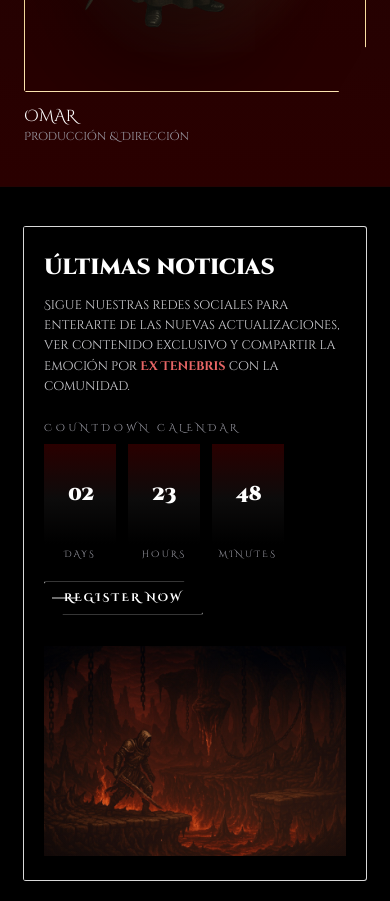
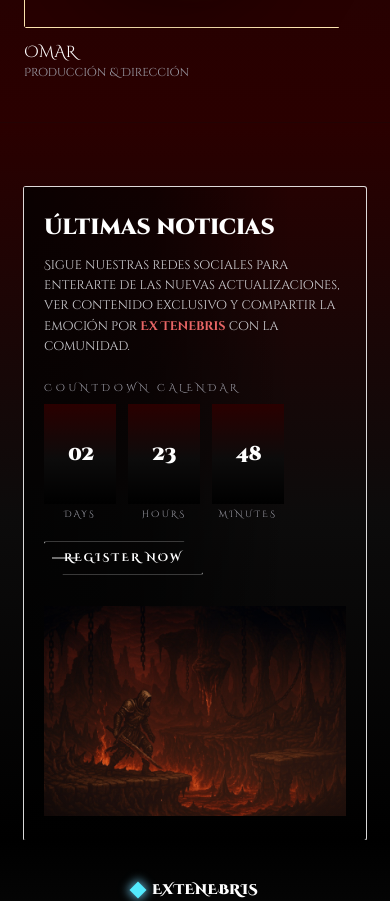
Before and after one commit to mezaaziel06/Ex_Tenebris, a React (Vite) app in the folder EXTENEBRIS/: page / in a window 390 px wide. Shown: the part 6500-7401 px from the top of the page. Built offline with nearby package versions, Linux system fonts and the light colour scheme.

Commit message:
Gradiant

```diff
--- a/EXTENEBRIS/src/assets/components/Galeria/Gallery.tsx
+++ b/EXTENEBRIS/src/assets/components/Galeria/Gallery.tsx
@@ -32,11 +32,11 @@ const InfernoGallery: React.FC = () => {
   return (
     <>
       <section
-        className="
-  relative overflow-hidden text-white py-16 px-6 md:py-24
+  className="
+  relative isolate text-white px-6 md:px-8 pt-16 md:pt-24 overflow-visible
   bg-[#0a0a0a]
-  bg-[linear-gradient(135deg,#2a0000_0%,#0c0b0b_46%,#000000_100%),radial-gradient(900px_700px_at_100%_100%,rgba(110,0,0,.18)_0%,transparent_70%)]
-  bg-no-repeat bg-[length:100%_100%,auto] bg-[position:center,100%_100%]
+  bg-[linear-gradient(180deg,#000000_0%,#0c0b0b_55%,#2a0000_100%),radial-gradient(1100px_720px_at_50%_0%,rgba(110,0,0,.22)_0%,transparent_70%)]
+  bg-no-repeat bg-[length:100%_100%,auto] bg-[position:center,50%_0%]
 "
 >
         {/* grano sutil */}
--- a/EXTENEBRIS/src/assets/components/news.tsx
+++ b/EXTENEBRIS/src/assets/components/news.tsx
@@ -4,8 +4,14 @@ import ira from "../images/ira.jpg";
 const News: React.FC = () => {
   return (
     // sección transparente: el bg lo pone el padre
-    <section id="noticias" className="relative py-10 md:py-16 px-6 text-white">
-      <div className="mx-auto max-w-6xl">
+    <section id="noticias"  className="
+  relative isolate text-white px-6 md:px-8 pt-16 md:pt-24 overflow-visible
+  bg-[#0a0a0a]
+  bg-[linear-gradient(180deg,#2a0000_0%,#0c0b0b_55%,#000000_100%),radial-gradient(1100px_720px_at_50%_0%,rgba(110,0,0,.22)_0%,transparent_70%)]
+  bg-no-repeat bg-[length:100%_100%,auto] bg-[position:center,50%_0%]
+"
+  >
+          <div className="mx-auto max-w-6xl">
         {/* FRAME (borde blanco) */}
         <div className="relative">
           {/* borde blanco finísimo */}
```
